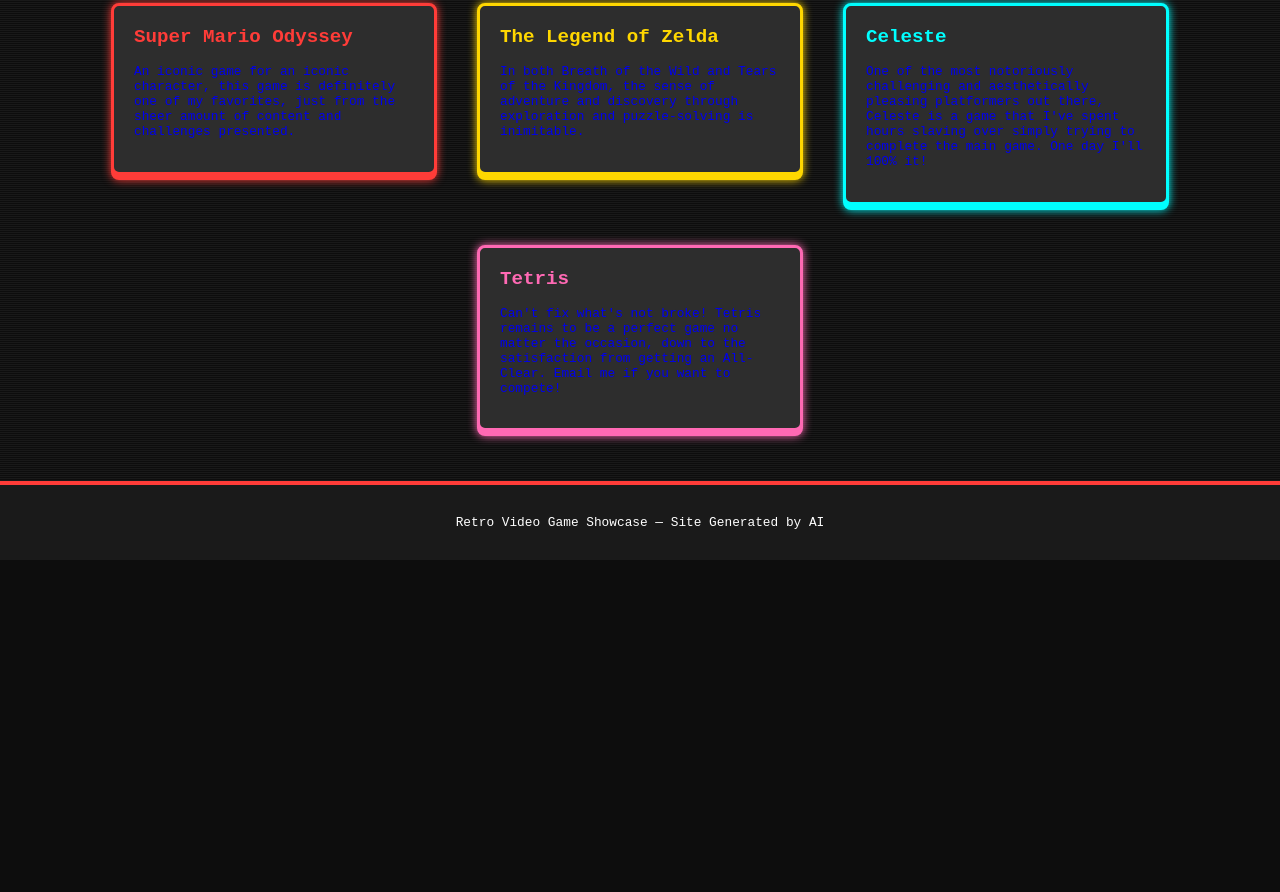
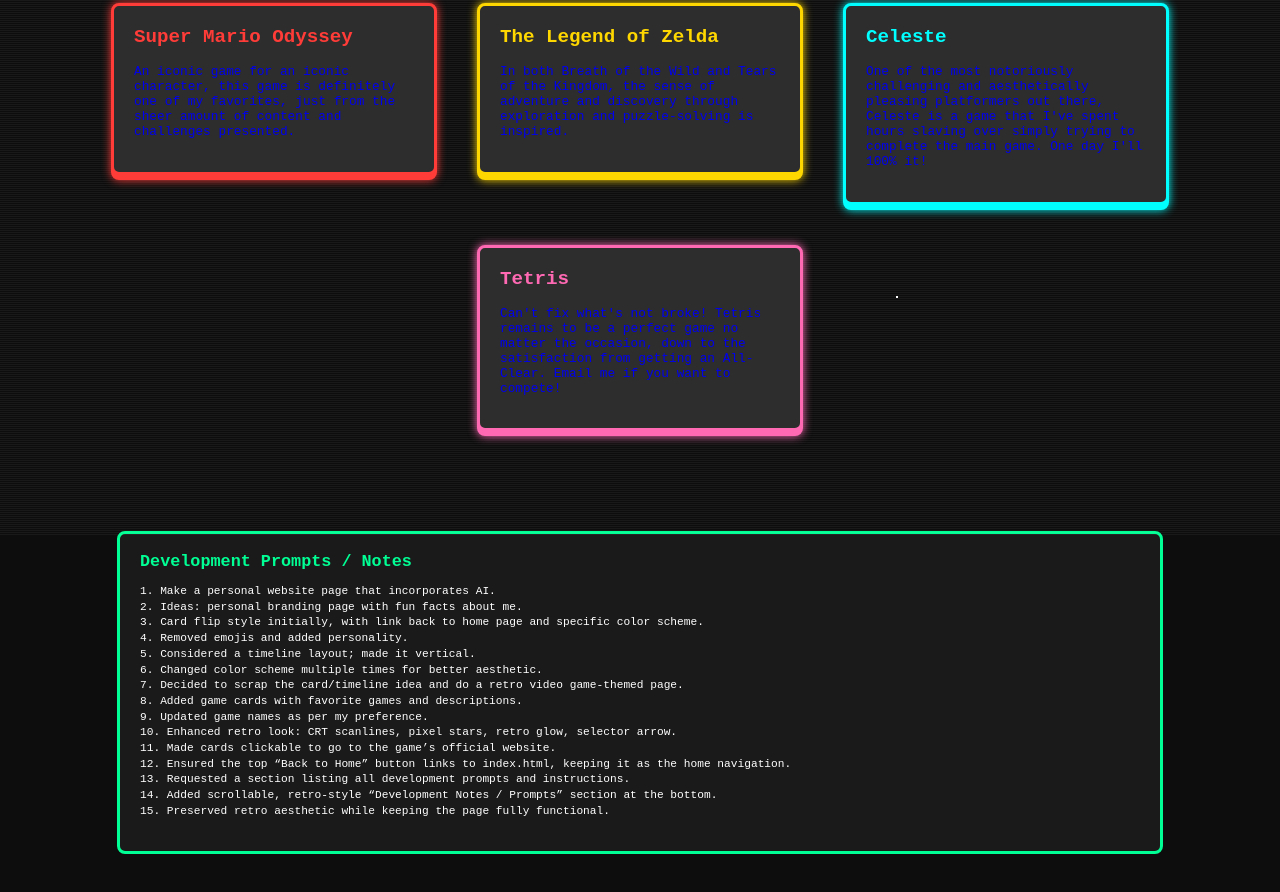
Before and after one commit to AGreyWhale/AGreyWhale.github.io, a plain HTML site: page genai.html in a window 1280 px wide. Shown: the part 264-1156 px from the top of the page. Before the commit the page ends 824 px from the top, so only its background shows below. Drawn offline with Linux system fonts and the light colour scheme.

Commit message:
iteration1

```diff
--- a/genai.html
+++ b/genai.html
@@ -29,7 +29,7 @@
     <!-- Game Section Container -->
     <div style="display:flex; flex-wrap:wrap; justify-content:center; padding:50px 20px; gap:40px; position:relative; z-index:1;">
 
-        <!-- Game 1 -->
+        <!-- Game cards -->
         <a href="https://supermario.nintendo.com/" target="_blank" style="text-decoration:none;">
             <div style="width:280px; background-color:#2D2D2D; border:3px solid #FF3C38; border-radius:8px; padding:20px; box-shadow:0 5px 0 #FF3C38; transition: all 0.2s; filter: drop-shadow(0 0 5px #FF3C38); position:relative;"
                  onmouseover="this.style.transform='translateY(-5px) scale(1.03)'; this.style.filter='drop-shadow(0 0 15px #FF3C38)'; this.querySelector('.selector').style.opacity='1';"
@@ -40,18 +40,16 @@
             </div>
         </a>
 
-        <!-- Game 2 -->
         <a href="https://www.zelda.com/breath-of-the-wild/" target="_blank" style="text-decoration:none;">
             <div style="width:280px; background-color:#2D2D2D; border:3px solid #FFD700; border-radius:8px; padding:20px; box-shadow:0 5px 0 #FFD700; transition: all 0.2s; filter: drop-shadow(0 0 5px #FFD700); position:relative;"
                  onmouseover="this.style.transform='translateY(-5px) scale(1.03)'; this.style.filter='drop-shadow(0 0 15px #FFD700)'; this.querySelector('.selector').style.opacity='1';"
                  onmouseout="this.style.transform='translateY(0) scale(1)'; this.style.filter='drop-shadow(0 0 5px #FFD700)'; this.querySelector('.selector').style.opacity='0';">
                 <div class="selector" style="position:absolute; left:-20px; top:20px; color:#FFD700; font-size:20px; opacity:0; transition:0.2s;">▶</div>
                 <h2 style="color:#FFD700; font-size:1.2em; margin-top:0;">The Legend of Zelda</h2>
-                <p style="font-size:0.8em;">In both Breath of the Wild and Tears of the Kingdom, the sense of adventure and discovery through exploration and puzzle-solving is inimitable.</p>
+                <p style="font-size:0.8em;">In both Breath of the Wild and Tears of the Kingdom, the sense of adventure and discovery through exploration and puzzle-solving is inspired.</p>
             </div>
         </a>
 
-        <!-- Game 3 -->
         <a href="https://celestegame.com/" target="_blank" style="text-decoration:none;">
             <div style="width:280px; background-color:#2D2D2D; border:3px solid #00FFFF; border-radius:8px; padding:20px; box-shadow:0 5px 0 #00FFFF; transition: all 0.2s; filter: drop-shadow(0 0 5px #00FFFF); position:relative;"
                  onmouseover="this.style.transform='translateY(-5px) scale(1.03)'; this.style.filter='drop-shadow(0 0 15px #00FFFF)'; this.querySelector('.selector').style.opacity='1';"
@@ -62,7 +60,6 @@
             </div>
         </a>
 
-        <!-- Game 4 -->
         <a href="https://tetris.com/play-tetris" target="_blank" style="text-decoration:none;">
             <div style="width:280px; background-color:#2D2D2D; border:3px solid #FF69B4; border-radius:8px; padding:20px; box-shadow:0 5px 0 #FF69B4; transition: all 0.2s; filter: drop-shadow(0 0 5px #FF69B4); position:relative;"
                  onmouseover="this.style.transform='translateY(-5px) scale(1.03)'; this.style.filter='drop-shadow(0 0 15px #FF69B4)'; this.querySelector('.selector').style.opacity='1';"
@@ -75,24 +72,24 @@
 
     </div>
 
-    <!-- Footer -->
-    <footer style="text-align:center; padding:30px 20px; background-color:#1A1A1A; border-top:4px solid #FF3C38; color:#FFFFFF; position:relative; z-index:1;">
-        <p style="margin:0; font-size:0.8em;">Retro Video Game Showcase — Site Generated by AI</p>
-    </footer>
-
-    <!-- Animations -->
-    <style>
-        @keyframes glow {
-            0% { text-shadow: 2px 2px #000000; }
-            50% { text-shadow: 0 0 15px #FF3C38, 2px 2px #000000; }
-            100% { text-shadow: 2px 2px #000000; }
-        }
-
-        @keyframes star {
-            0% { transform: translateY(0); opacity:1; }
-            100% { transform: translateY(100vh); opacity:0; }
-        }
-    </style>
-
-</body>
-</html>
+    <!-- Prompts / Development Notes Section -->
+    <section style="margin:50px auto; width:90%; max-width:1000px; background-color:#1A1A1A; border:3px solid #00FF94; padding:20px; border-radius:8px; overflow-y:auto; max-height:400px; font-size:0.7em; line-height:1.4em;">
+        <h2 style="color:#00FF94; margin-top:0;">Development Prompts / Notes</h2>
+        <p>
+            1. Make a personal website page that incorporates AI.<br>
+            2. Ideas: personal branding page with fun facts about me.<br>
+            3. Card flip style initially, with link back to home page and specific color scheme.<br>
+            4. Removed emojis and added personality.<br>
+            5. Considered a timeline layout; made it vertical.<br>
+            6. Changed color scheme multiple times for better aesthetic.<br>
+            7. Decided to scrap the card/timeline idea and do a retro video game-themed page.<br>
+            8. Added game cards with favorite games and descriptions.<br>
+            9. Updated game names as per my preference.<br>
+            10. Enhanced retro look: CRT scanlines, pixel stars, retro glow, selector arrow.<br>
+            11. Made cards clickable to go to the game’s official website.<br>
+            12. Ensured the top “Back to Home” button links to index.html, keeping it as the home navigation.<br>
+            13. Requested a section listing all development prompts and instructions.<br>
+            14. Added scrollable, retro-style “Development Notes / Prompts” section at the bottom.<br>
+            15. Preserved retro aesthetic while keeping the page fully functional.<br>
+        </p>
+    </section>
```
